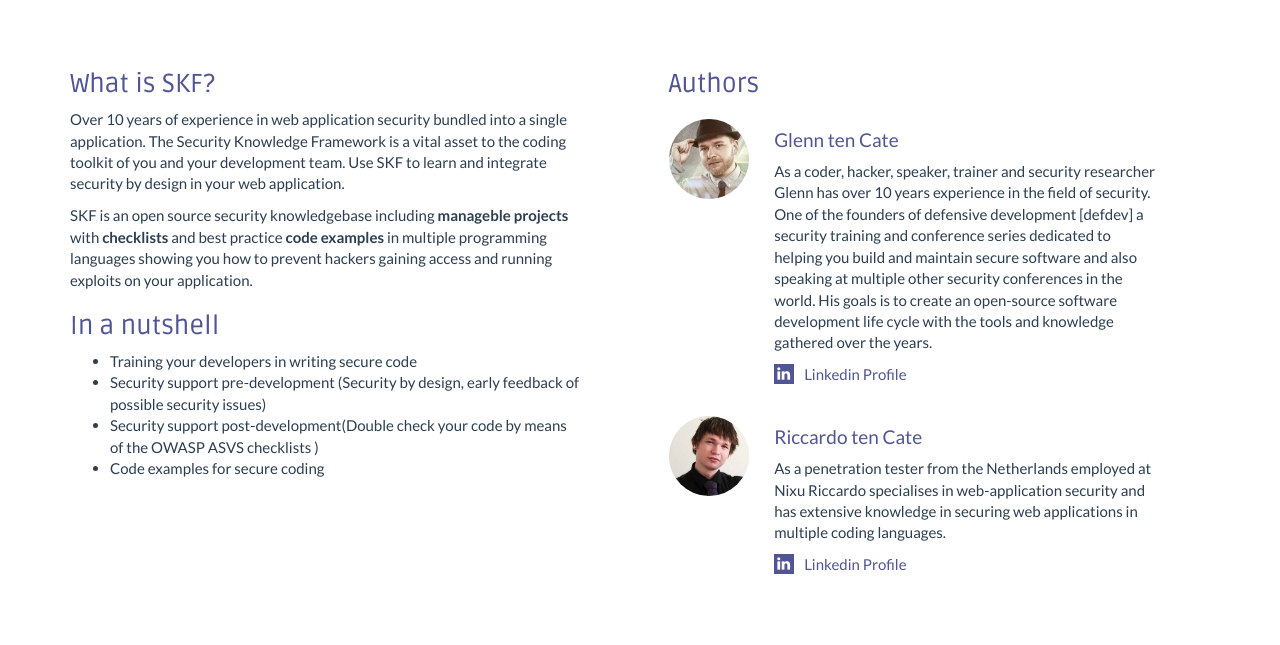
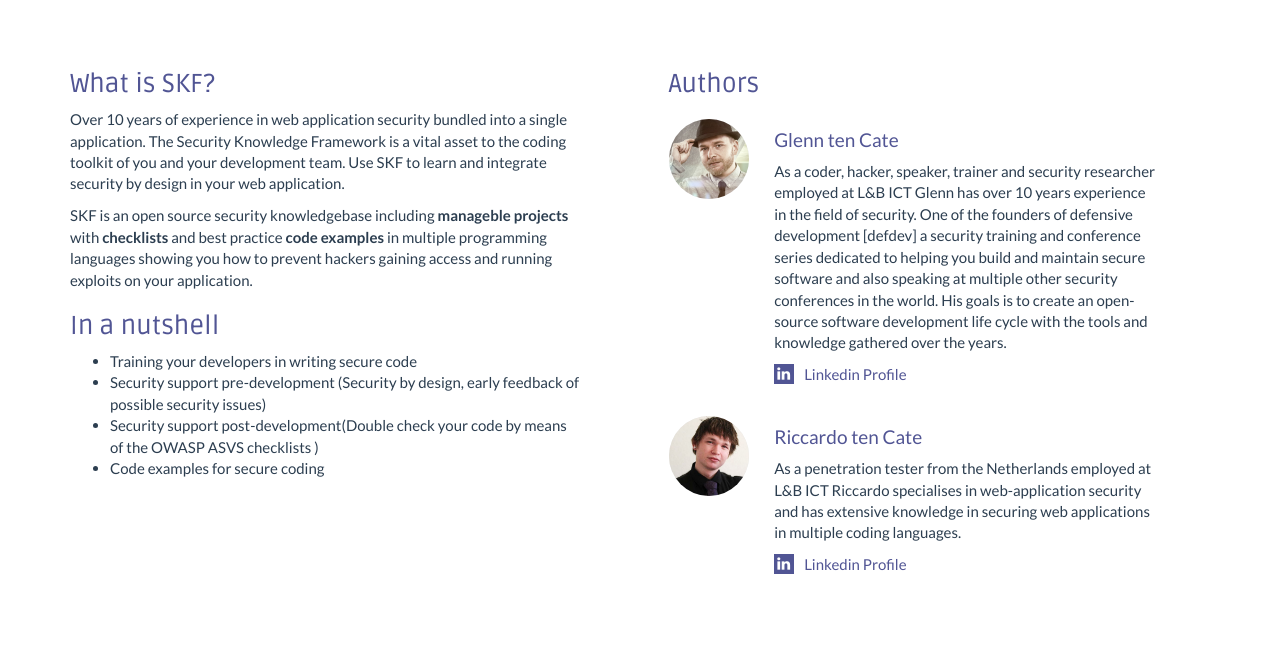
Before and after one commit to blabla1337/skf-www, a PHP site: page / in a window 1280 px wide. Shown: the part 1469-2114 px from the top of the page. Run offline with PHP 8.4, Linux system fonts and the light colour scheme; some libraries are stand-ins or nearby versions.

Commit message:
Update index.php

```diff
--- a/index.php
+++ b/index.php
@@ -300,7 +300,7 @@
 						</div>
 						<div class="text">
 							<h4>Glenn ten Cate</h4>
-							<p>As a coder, hacker, speaker, trainer and security researcher Glenn has over 10 years experience in the field of security. One of the founders of defensive development [defdev] a security training and conference series dedicated to helping you build and maintain secure software and also speaking at multiple other security conferences in the world. His goals is to create an open-source software development life cycle with the tools and knowledge gathered over the years.</p>
+							<p>As a coder, hacker, speaker, trainer and security researcher employed at L&B ICT Glenn has over 10 years experience in the field of security. One of the founders of defensive development [defdev] a security training and conference series dedicated to helping you build and maintain secure software and also speaking at multiple other security conferences in the world. His goals is to create an open-source software development life cycle with the tools and knowledge gathered over the years.</p>
 							<p><span class="square"><i class="fa fa-linkedin"></i></span> <a class="linkedin" href="https://www.linkedin.com/in/glenn-ten-cate-11711a3b">Linkedin Profile</a></p>
 						</div>
 					</div>
@@ -310,7 +310,7 @@
 						</div>
 						<div class="text">
 							<h4>Riccardo ten Cate</h4>
-							<p>As a penetration tester from the Netherlands employed at Nixu Riccardo specialises in web-application security and has extensive knowledge in securing web applications in multiple coding languages.</p>
+							<p>As a penetration tester from the Netherlands employed at L&B ICT Riccardo specialises in web-application security and has extensive knowledge in securing web applications in multiple coding languages.</p>
 							<p><span class="square"><i class="fa fa-linkedin"></i></span> <a class="linkedin" href="https://www.linkedin.com/in/riccardo-ten-cate-a0b79780">Linkedin Profile</a></p>
 						</div>
 					</div>
```
